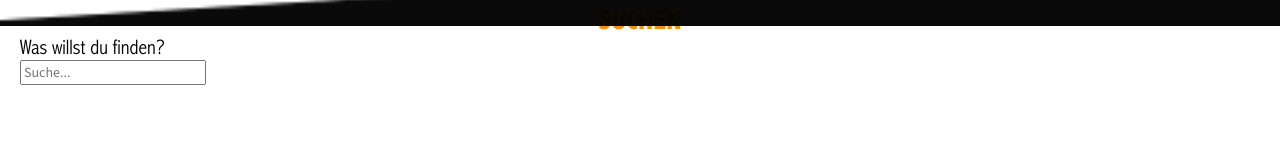
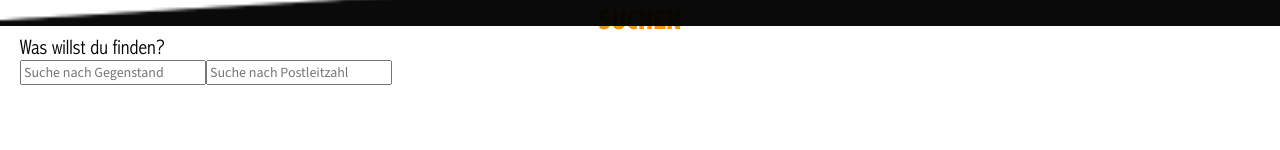
Before and after one commit to hsh420/kiez-komplizen, a Vue app: page /search in a window 1280 px wide. Shown: the part 167-317 px from the top of the page. Built offline with nearby package versions, Linux system fonts and the light colour scheme; no server answers; the database is empty.

Commit message:
feat: search by zipcode

```diff
--- a/src/views/SearchView.vue
+++ b/src/views/SearchView.vue
@@ -10,7 +10,13 @@ done. Created Backup SearchView file that needs deleten before deploy.*/
       <input type="radio" name="hobby" value="hobby" />
       <label for="hobby"> Gemeinsamkeit </label>
     </p> -->
-  <input type="text" name="search" placeholder="Suche..." v-model="searchTerm" />
+  <input type="text" name="search" placeholder="Suche nach Gegenstand" v-model="searchTerm" />
+  <input
+    type="text"
+    name="search"
+    placeholder="Suche nach Postleitzahl"
+    v-model="searchTermZipCode"
+  />
 
   <div class="content-container">
     <main>
@@ -47,14 +53,18 @@ import FavoritesIcon from '@/components/icons/IconFavorites.vue'
 import ArrowRightIcon from '@/components/icons/IconArrowRight.vue'
 const store = useDatabaseStore()
 let searchTerm = ref('') // Reference to store the search term
+let searchTermZipCode = ref('')
 
 const filteredOffers = computed(() => {
-  if (!searchTerm.value) {
+  if (!searchTerm.value && !searchTermZipCode.value) {
     return store.dataFromApi
+  } else if (searchTerm.value) {
+    return store.dataFromApi.filter((offer) =>
+      offer.title.toLowerCase().includes(searchTerm.value.toLowerCase())
+    )
+  } else {
+    return store.dataFromApi.filter((offer) => offer.zipcode.startsWith(searchTermZipCode.value))
   }
-  return store.dataFromApi.filter((offer) =>
-    offer.title.toLowerCase().includes(searchTerm.value.toLowerCase())
-  )
 })
 
 const updateFavorite = (offer) => store.updateFavorites(offer.id)
```
